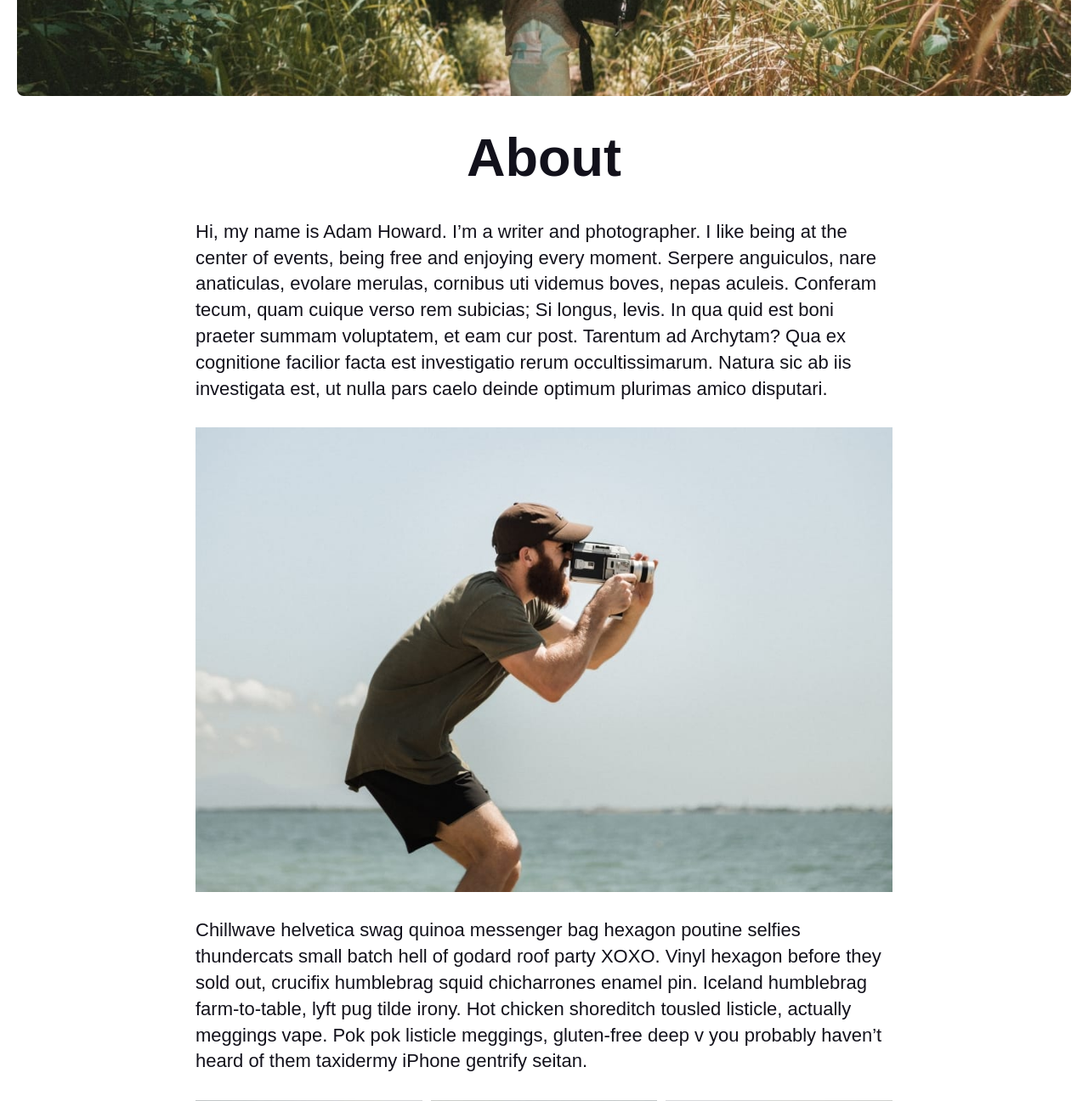
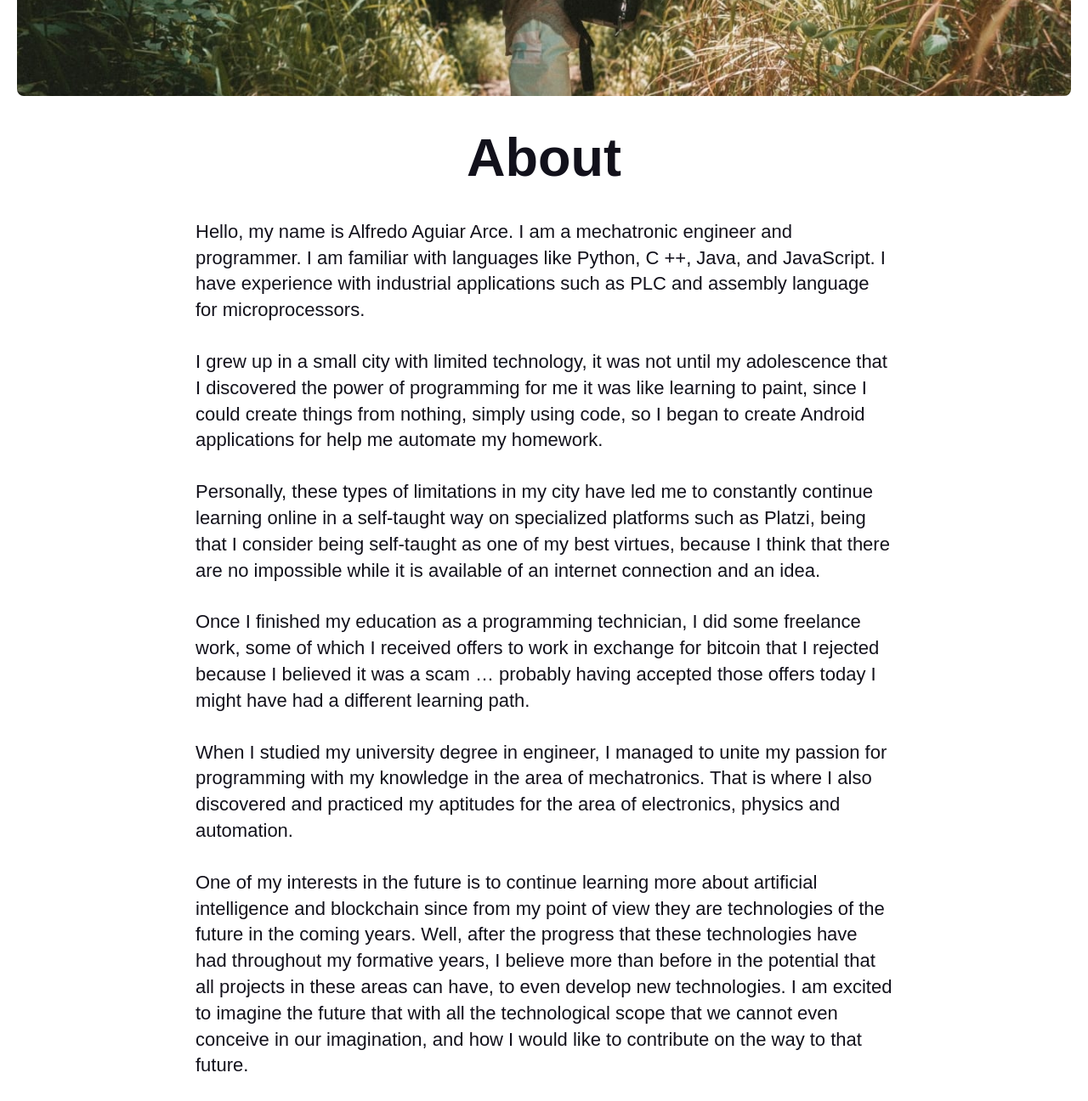
Before and after one commit to alfredoaguiararce/alfredoagrar, a Jekyll site: the page built from _pages/about.md, in a window 1280 px wide and 1400 px high, scrolled down 615 px, cut to the strip 0-1296 px from the top of the window. Shown: the whole strip at 85% size. Built offline with Jekyll 4.4.1, drawn with Linux system fonts in a browser that asks for light colours; nearby versions of some CDN libraries; some web fonts are replaced; some of the changed text lies outside the part shown.

Commit message:
agregando mi información  en about

```diff
--- a/_pages/about.md
+++ b/_pages/about.md
@@ -5,33 +5,17 @@ permalink: /about/
 image: '/images/60.jpg'
 ---
 
-Hi, my name is Adam Howard. I'm a writer and photographer. I like being at the center of events, being free and enjoying every moment. Serpere anguiculos, nare anaticulas, evolare merulas, cornibus uti videmus boves, nepas aculeis. Conferam tecum, quam cuique verso rem subicias; Si longus, levis. In qua quid est boni praeter summam voluptatem, et eam cur post. Tarentum ad Archytam? Qua ex cognitione facilior facta est investigatio rerum occultissimarum. Natura sic ab iis investigata est, ut nulla pars caelo deinde optimum plurimas amico disputari.
+Hello, my name is Alfredo Aguiar Arce. I am a mechatronic engineer and programmer. I am familiar with languages like Python, C ++, Java, and JavaScript. I have experience with industrial applications such as PLC and assembly language for microprocessors.
 
-![My best moments]({{site.baseurl}}/images/70.jpg)
+I grew up in a small city with limited technology, it was not until my adolescence that I discovered the power of programming for me it was like learning to paint, since I could create things from nothing, simply using code, so I began to create Android applications for help me automate my homework.
 
-Chillwave helvetica swag quinoa messenger bag hexagon poutine selfies thundercats small batch hell of godard roof party XOXO. Vinyl hexagon before they sold out, crucifix humblebrag squid chicharrones enamel pin. Iceland humblebrag farm-to-table, lyft pug tilde irony.
-Hot chicken shoreditch tousled listicle, actually meggings vape. Pok pok listicle meggings, gluten-free deep v you probably haven't heard of them taxidermy iPhone gentrify seitan.
+Personally, these types of limitations in my city have led me to constantly continue learning online in a self-taught way on specialized platforms such as Platzi, being that I consider being self-taught as one of my best virtues, because I think that there are no impossible while it is available of an internet connection and an idea.
 
-<div class="gallery-box">
-  <div class="gallery">
-    <img src="/images/71.jpg">
-    <img src="/images/72.jpg">
-    <img src="/images/73.jpg">
-  </div>
-  <em>My best moments / <a href="https://unsplash.com/@jakobowens1" target="_blank">Jakob Owens</a></em>
-</div>
+Once I finished my education as a programming technician, I did some freelance work, some of which I received offers to work in exchange for bitcoin that I rejected because I believed it was a scam ... probably having accepted those offers today I might have had a different learning path.
 
-1. Host is designed for ambitious, professional publishers who want to actively build a business around their content. That's who it works best for.
-2. The entire platform can be modified and customised to suit your needs. It's very powerful, but does require some knowledge of code. Ghost is not necessarily a good platform for beginners or people who just want a simple personal blog.
-3. For the best experience we recommend downloading the Ghost Desktop App for your computer, which is the best way to access your Ghost site on a desktop device.
+When I studied my university degree in engineer, I managed to unite my passion for programming with my knowledge in the area of mechatronics. That is where I also discovered and practiced my aptitudes for the area of electronics, physics and automation.
 
+One of my interests in the future is to continue learning more about artificial intelligence and blockchain since from my point of view they are technologies of the future in the coming years. Well, after the progress that these technologies have had throughout my formative years, I believe more than before in the potential that all projects in these areas can have, to even develop new technologies.
+I am excited to imagine the future that with all the technological scope that we cannot even conceive in our imagination, and how I would like to contribute on the way to that future.
 
 <p><iframe src="https://www.youtube.com/embed/R3VMW6fxK6Y" frameborder="0" allowfullscreen></iframe></p>
-
-In omni enim arte vel studio vel quavis scientia vel in ipsa virtute optimum quidque rarissimum est. Quod est, ut dixi, habere ea, quae secundum naturam sint, vel omnia vel plurima et maxima. Quodsi ipsam honestatem undique pertectam atque absolutam. Tecum optime, deinde etiam cum mediocri amico. Neque enim disputari sine reprehensione nec cum iracundia aut pertinacia recte disputari potest. An, partus ancillae sitne in fructu habendus, disseretur inter principes civitatis, P. Ut in geometria, prima si dederis, danda sunt omnia. Longum est enim ad omnia respondere, quae a te dicta sunt. Nam cui proposito sit conservatio sui, necesse est huic partes quoque sui caras suo genere laudabiles. Servari enim iustitia nisi a forti viro, nisi a sapiente non potest.
-
-> The longer I live, the more I realize that I am never wrong about anything, and that all the pains I have so humbly taken to verify my notions have only wasted my time!
->
-> <cite>George Bernard Shaw</cite>
-
-Ego quoque, inquit, didicerim libentius si quid attuleris, quam te reprehenderim. Iam insipientes alios ita esse, ut nullo modo ad sapientiam possent pervenire, alios, qui possent, si id egissent, sapientiam consequi. Id quaeris, inquam, in quo, utrum respondero, verses te huc atque illuc necesse est. Sed quid ages tandem, si utilitas ab amicitia, ut fit saepe, defecerit? Sed isti ipsi, qui voluptate et dolore omnia metiuntur, nonne clamant sapienti plus semper adesse quod velit quam quod nolit? Quae quidem sapientes sequuntur duce natura tamquam videntes; Quod enim dissolutum sit, id esse sine sensu, quod autem sine sensu sit, id nihil ad nos pertinere omnino. Idne consensisse de Calatino plurimas gentis arbitramur, primarium populi fuisse, quod praestantissimus fuisset in conficiendis voluptatibus? Utram tandem linguam nescio? Quod dicit Epicurus etiam de voluptate, quae minime.
```
